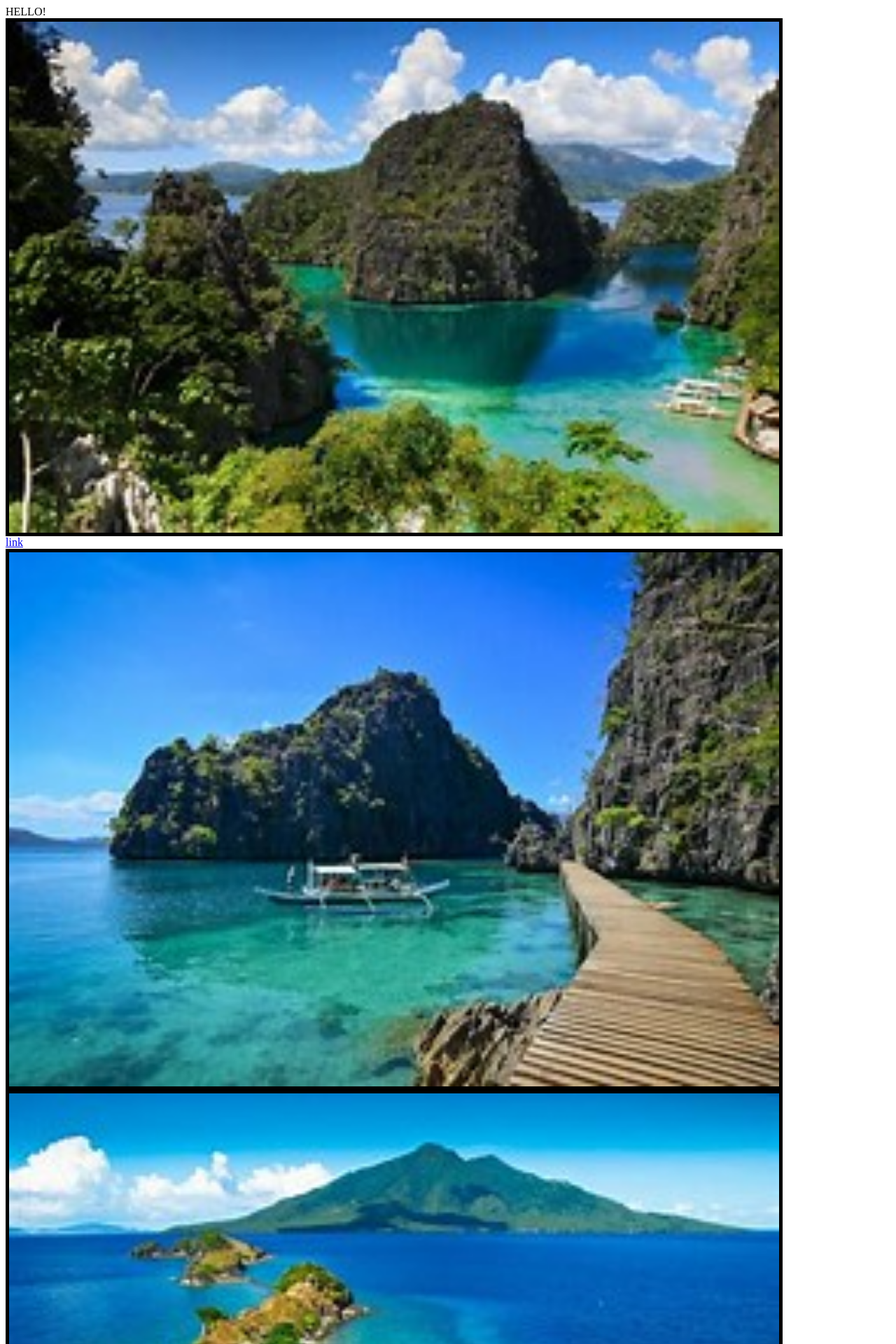
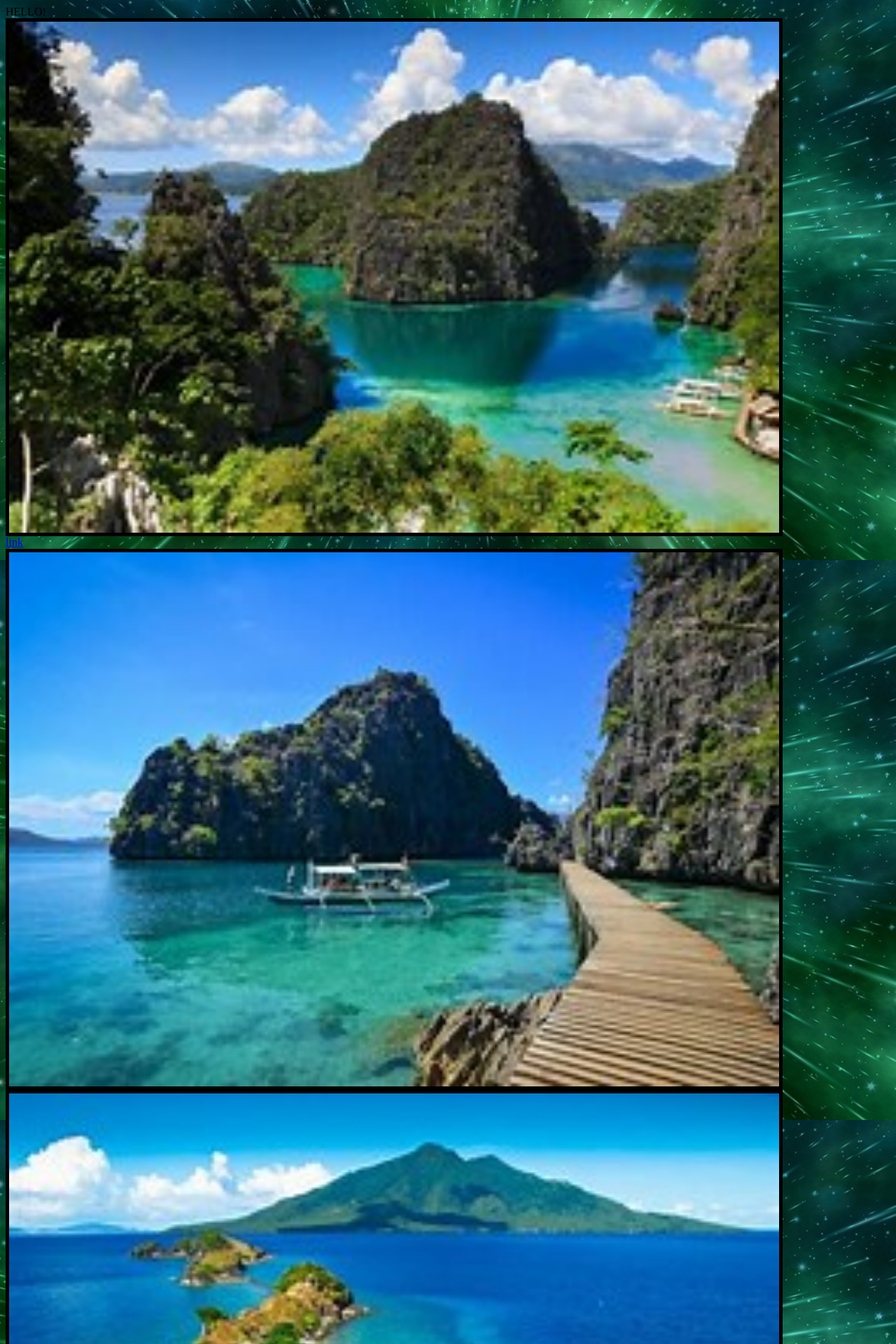
Before and after one commit to bob6270/dog, a Django app: page /page3 in a window 1280 px wide. Shown: the top 1920 px of the page at 70% size. Run offline with Django 3.2, Linux system fonts and the light colour scheme; data comes from the database, SQL or seed files in the repository; both versions use the stored data as it was after the commit.

Commit message:
bbbbbbbbbbbbbbb

```diff
--- a/men/templates/men/home.html
+++ b/men/templates/men/home.html
@@ -3,13 +3,13 @@ Hello BOB!
 <!--<body style="background-color:GoldenRod;">-->
 <style>
   body {
-      background-image: url('men/images/beautiful-space-nebula1.jpg');
+      background-image: url('men/images/8589130425037-deep-space-art-wallpaper-hd1.jpg');
       background-repeat: no-repeat;
       background-attachment: fixed;
       background-size: cover;
       }
 </style>
-{% for arg in arg %}
+{% for arg in args %}
 
 <!-- {{ arg }}
 {{ arg.imag }}  -->
--- a/men/templates/men/page3.html
+++ b/men/templates/men/page3.html
@@ -1,5 +1,14 @@
 HELLO!
+<style>
+  body {
+    background-image: url('men/images/Beautiful_Space_3D_Screensaver-2588681.jpg');
+    background-repeat: no-repeat;
+    background-attachment: fixed;
+    background-size: cover;
 
+
+      }
+</style>
 
 <!-- body style="background-color:Coral;"> -->
 
--- a/men/views.py
+++ b/men/views.py
@@ -5,7 +5,7 @@ from .models import Display3
 # Create your views here.
 def home(request):
     arg = Display.objects.all()
-    return render(request, 'men/home.html',{'arg':arg})
+    return render(request, 'men/home.html',{'args':arg})
 def page2(request):
     arg = Display2.objects.all()
 
```
Also changed, not shown: db.sqlite3.
